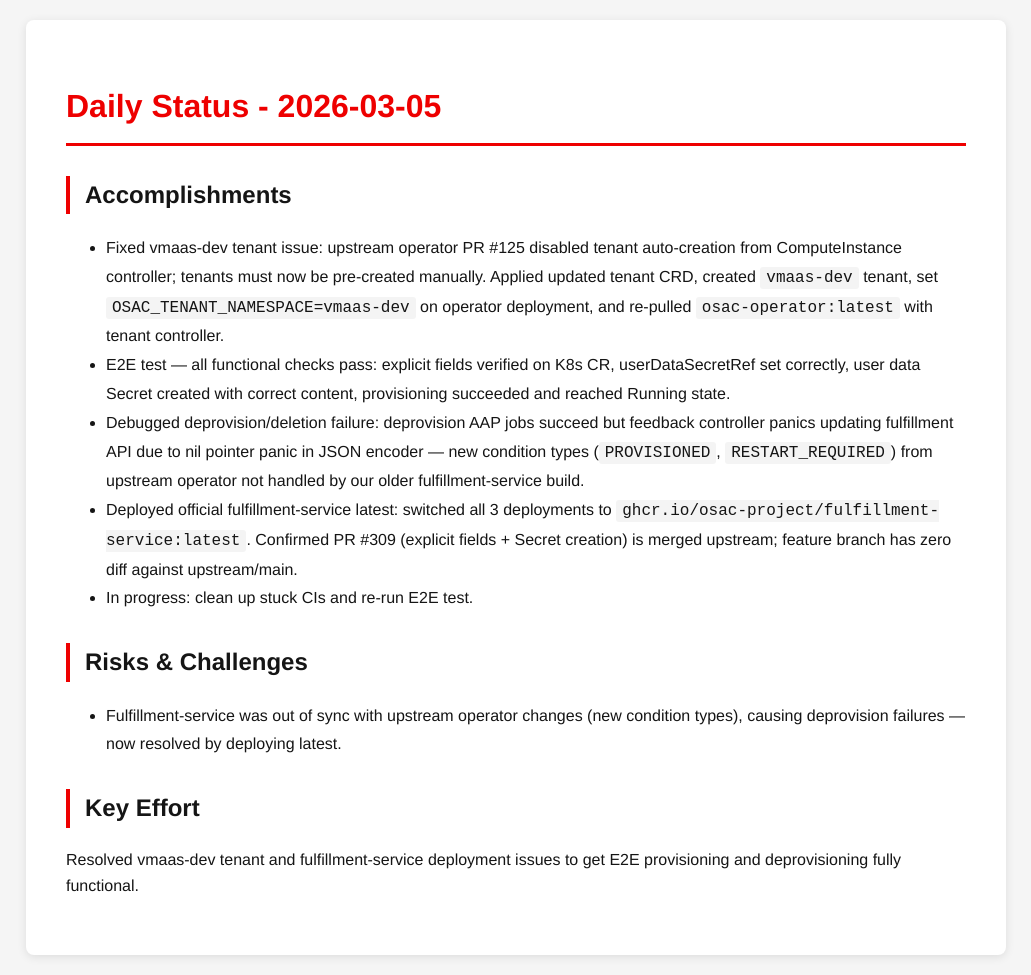
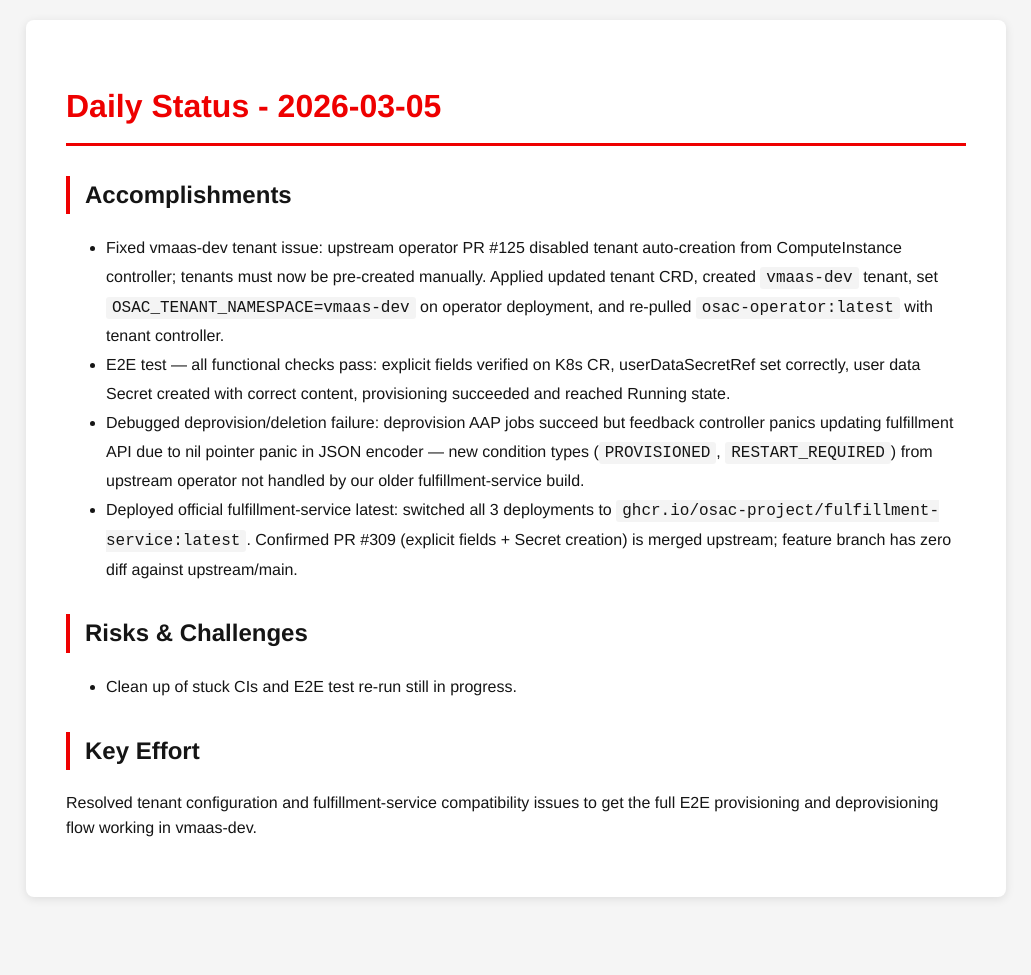
Before and after one commit to tzvatot/daily-status, a Jekyll site: the page built from 2026-03-05.md, in a window 1280 px wide. Shown: the whole page, without its empty margins (124-1155 px from the left). Built offline with Jekyll 4.4.1, drawn with Linux system fonts in a browser that asks for light colours; after the commit the page ends 917 px from its top, so only the background shows below that.

Commit message:
Daily status update - 2026-03-05

```diff
--- a/2026-03-05.md
+++ b/2026-03-05.md
@@ -11,10 +11,9 @@ date: 2026-03-05
 - E2E test — all functional checks pass: explicit fields verified on K8s CR, userDataSecretRef set correctly, user data Secret created with correct content, provisioning succeeded and reached Running state.
 - Debugged deprovision/deletion failure: deprovision AAP jobs succeed but feedback controller panics updating fulfillment API due to nil pointer panic in JSON encoder — new condition types (`PROVISIONED`, `RESTART_REQUIRED`) from upstream operator not handled by our older fulfillment-service build.
 - Deployed official fulfillment-service latest: switched all 3 deployments to `ghcr.io/osac-project/fulfillment-service:latest`. Confirmed PR #309 (explicit fields + Secret creation) is merged upstream; feature branch has zero diff against upstream/main.
-- In progress: clean up stuck CIs and re-run E2E test.
 
 ## Risks & Challenges
-- Fulfillment-service was out of sync with upstream operator changes (new condition types), causing deprovision failures — now resolved by deploying latest.
+- Clean up of stuck CIs and E2E test re-run still in progress.
 
 ## Key Effort
-Resolved vmaas-dev tenant and fulfillment-service deployment issues to get E2E provisioning and deprovisioning fully functional.
+Resolved tenant configuration and fulfillment-service compatibility issues to get the full E2E provisioning and deprovisioning flow working in vmaas-dev.
```
